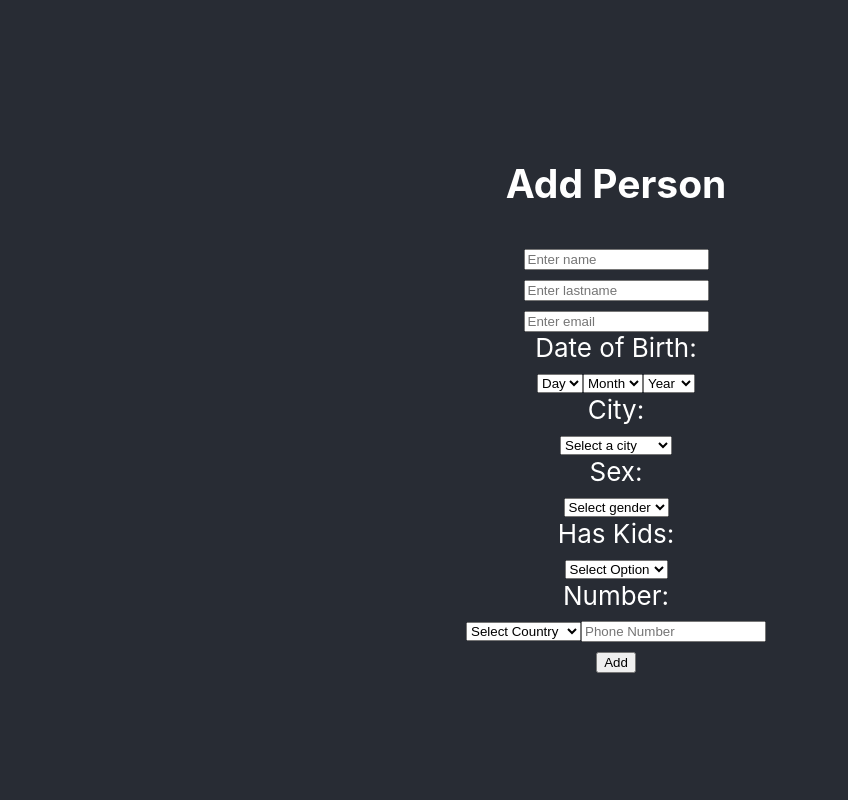
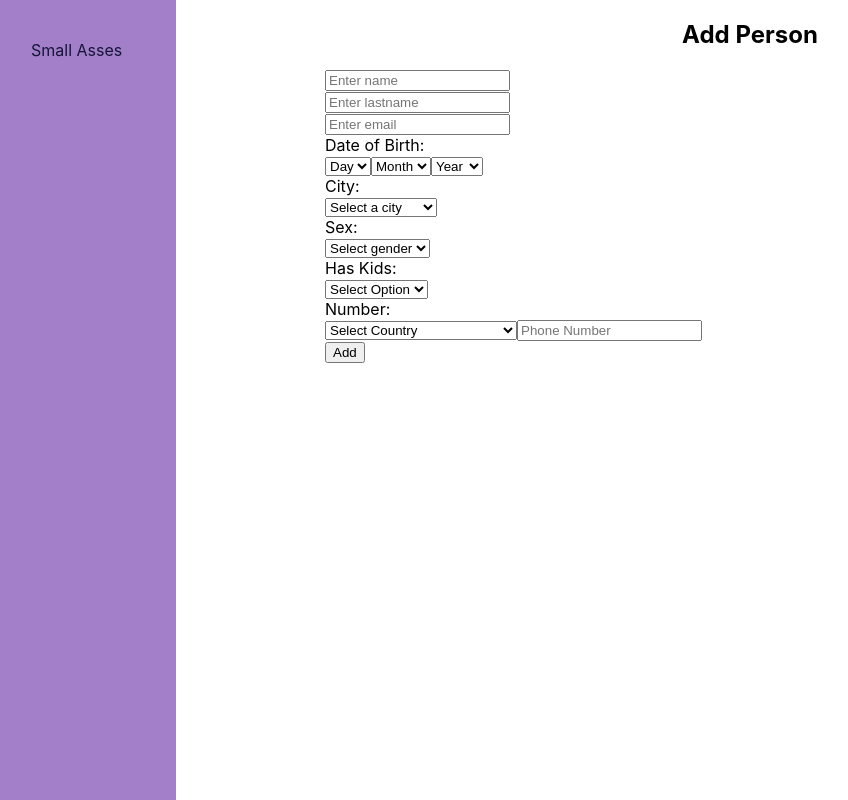
Before and after one commit to VMM-MMV/CV-App, a React (Create React App) app in the folder app/: page / in a window 1280 px wide. Shown: the whole page, without its empty margins (24-872 px from the left). Built offline with nearby package versions, Linux system fonts and the light colour scheme.

Commit message:
Change a little the view

```diff
--- a/app/src/App.css
+++ b/app/src/App.css
@@ -1,7 +1,3 @@
-.App {
-  text-align: center;
-}
-
 .App-logo {
   height: 40vmin;
   pointer-events: none;
@@ -11,17 +7,6 @@
   .App-logo {
     animation: App-logo-spin infinite 20s linear;
   }
-}
-
-.App-header {
-  background-color: #282c34;
-  min-height: 100vh;
-  display: flex;
-  flex-direction: column;
-  align-items: center;
-  justify-content: center;
-  font-size: calc(10px + 2vmin);
-  color: white;
 }
 
 .App-link {
@@ -36,3 +21,82 @@
     transform: rotate(360deg);
   }
 }
+
+* {
+  -webkit-box-sizing: border-box;
+  box-sizing: border-box;
+  -webkit-tap-highlight-color: rgba(0,0,0,0);
+}
+
+#parent {
+  display: flex;
+}
+
+#opacity {
+  opacity: 1;
+}
+
+.aside-nav{
+  position: fixed;
+  left: 0;
+  top: 0;
+  bottom: 0;
+  width: 200px;
+  padding: 20px 35px 35px;
+  background: #a47fc9;
+}
+
+.App-header {
+  flex: 1;
+  position: relative;
+  top: 0;
+  z-index: 999;
+  height: 50px;
+  width: 130px;
+  background: #a47fc9;
+}
+
+.page-header {
+  max-width: 1100px;
+  width: 100%;
+  padding: 0 25px;
+  margin-left: auto;
+  margin-right: auto;
+  position: relative;
+  z-index: 1;
+  -webkit-box-sizing: border-box;
+  box-sizing: border-box;
+}
+
+a {
+  color: #131638;
+  text-decoration: none;
+}
+
+.logo-header {
+  position: absolute;
+  left: 20px;
+  top: 20px;
+  cursor: pointer;
+  text-align: left;
+  margin: 0;
+  padding: 0;
+  width: 105px;
+}
+
+.content-container {
+  flex: 1;
+  margin-left: 268px;
+  padding: 0 45px;
+  background: white;
+}
+
+h2 {
+  text-align: center;
+}
+
+.main-page {
+  margin: 0 auto;
+  width: 100%;
+  max-width: 850px;
+}
--- a/app/src/App.js
+++ b/app/src/App.js
@@ -5,9 +5,9 @@ import PersonForm from './PersonForm';
 function App() {
   return (
     <div className="App">
-      <header className="App-header">
-        <PersonForm />
-      </header>
+      <div class="opacity">
+          <PersonForm />
+      </div>
     </div>
   );
 }
--- a/app/src/PersonForm.js
+++ b/app/src/PersonForm.js
@@ -25,10 +25,62 @@ function PersonForm() {
     ];
 
     const countries = [
-        {name: 'Moldova', code: '+373'},
-        {name: 'Romania', code: '+40'},
-        {name: 'Japan', code: '+81'}
+        { name: 'Moldova', code: '+373' },
+        { name: 'Romania', code: '+40' },
+        { name: 'Japan', code: '+81' },
+        { name: 'United States', code: '+1' },
+        { name: 'United Kingdom', code: '+44' },
+        { name: 'Canada', code: '+1' },
+        { name: 'Germany', code: '+49' },
+        { name: 'France', code: '+33' },
+        { name: 'Australia', code: '+61' },
+        { name: 'China', code: '+86' },
+        { name: 'Brazil', code: '+55' },
+        { name: 'India', code: '+91' },
+        { name: 'South Korea', code: '+82' },
+        { name: 'Spain', code: '+34' },
+        { name: 'Italy', code: '+39' },
+        { name: 'Mexico', code: '+52' },
+        { name: 'Netherlands', code: '+31' },
+        { name: 'Sweden', code: '+46' },
+        { name: 'Switzerland', code: '+41' },
+        { name: 'Singapore', code: '+65' },
+        { name: 'United Arab Emirates', code: '+971' },
+        { name: 'Saudi Arabia', code: '+966' },
+        { name: 'South Africa', code: '+27' },
+        { name: 'Russia', code: '+7' },
+        { name: 'Argentina', code: '+54' },
+        { name: 'New Zealand', code: '+64' },
+        { name: 'Ireland', code: '+353' },
+        { name: 'Austria', code: '+43' },
+        { name: 'Belgium', code: '+32' },
+        { name: 'Norway', code: '+47' },
+        { name: 'Denmark', code: '+45' },
+        { name: 'Greece', code: '+30' },
+        { name: 'Turkey', code: '+90' },
+        { name: 'Egypt', code: '+20' },
+        { name: 'Thailand', code: '+66' },
+        { name: 'Malaysia', code: '+60' },
+        { name: 'Vietnam', code: '+84' },
+        { name: 'Indonesia', code: '+62' },
+        { name: 'Philippines', code: '+63' },
+        { name: 'Israel', code: '+972' },
+        { name: 'Portugal', code: '+351' },
+        { name: 'Poland', code: '+48' },
+        { name: 'Hungary', code: '+36' },
+        { name: 'Czech Republic', code: '+420' },
+        { name: 'Chile', code: '+56' },
+        { name: 'Peru', code: '+51' },
+        { name: 'Colombia', code: '+57' },
+        { name: 'Nigeria', code: '+234' },
+        { name: 'Kenya', code: '+254' },
+        { name: 'South Sudan', code: '+211' },
+        { name: 'Ethiopia', code: '+251' },
+        { name: 'Morocco', code: '+212' },
+        { name: 'Tunisia', code: '+216' },
+        { name: 'Algeria', code: '+213' },
     ];
+
 
     const days = Array.from({ length: 31 }, (_, i) => i + 1);
     const months = Array.from({ length: 12 }, (_, i) => i + 1);
@@ -64,7 +116,22 @@ function PersonForm() {
     };
 
     return (
-        <div>
+        <div id="parent">
+            <aside class="aside-nav">
+                <header class="App-header">
+                    <div class="page-header">
+                        <a href="" class="logo-header">Small Asses</a>
+                    </div>
+                </header>
+                <div class="progress-wrapper progressbar-vertical" role="navigation" aria-label="Progress bar">
+
+                </div>
+                <footer class="footer footer-aside">
+
+                </footer>
+            </aside>
+            <div class="content-container">
+                <div class="main-page">
                     <h2>Add Person</h2>
                     <form onSubmit={handleSubmit}>
                         <input type="text" placeholder="Enter name" value={name} onChange={e => setName(e.target.value)} /><br />
@@ -125,6 +192,8 @@ function PersonForm() {
                         <button type="submit">Add</button>
                     </form>
                 </div>
+            </div>
+        </div>
     );
 }
 
```
Lines whose indentation alone changed are shown as unchanged.
